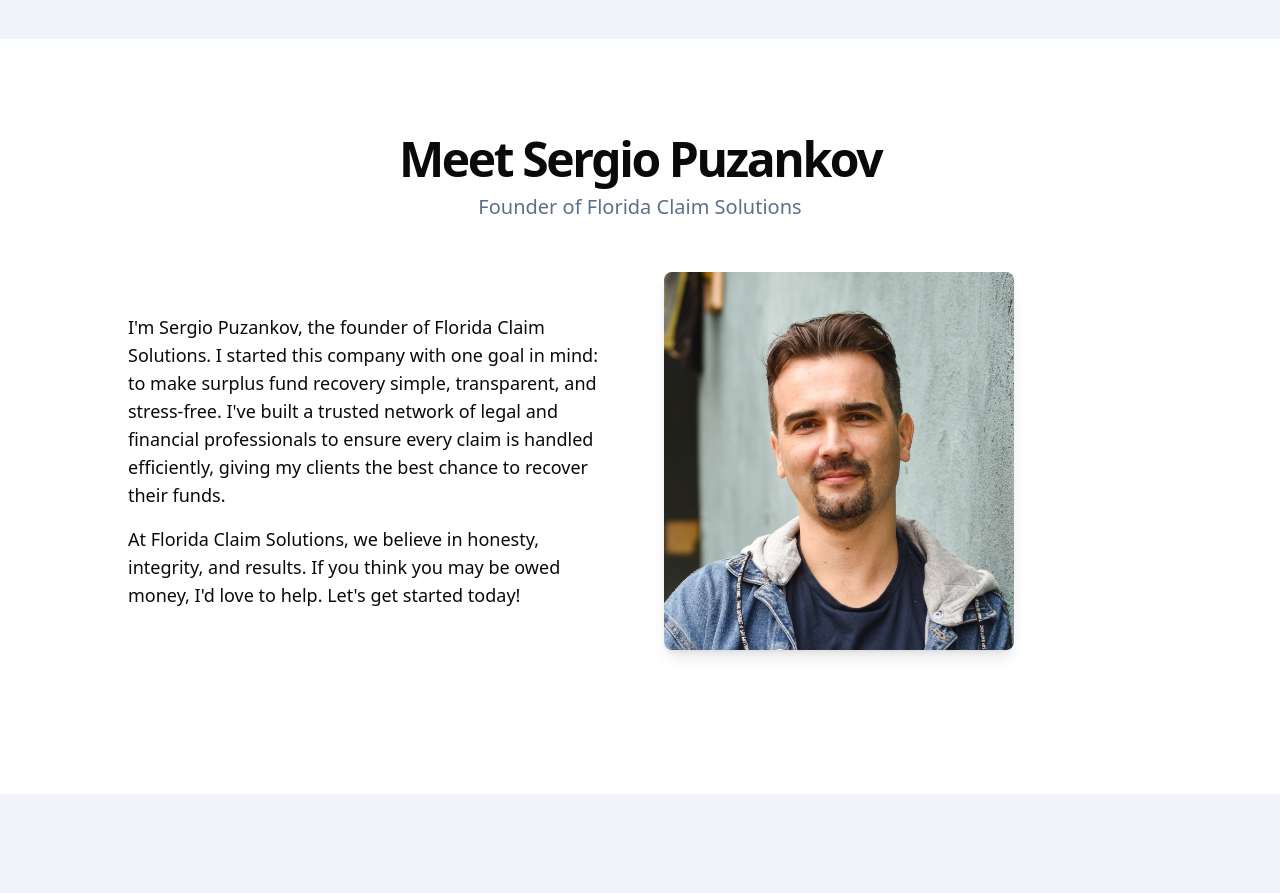
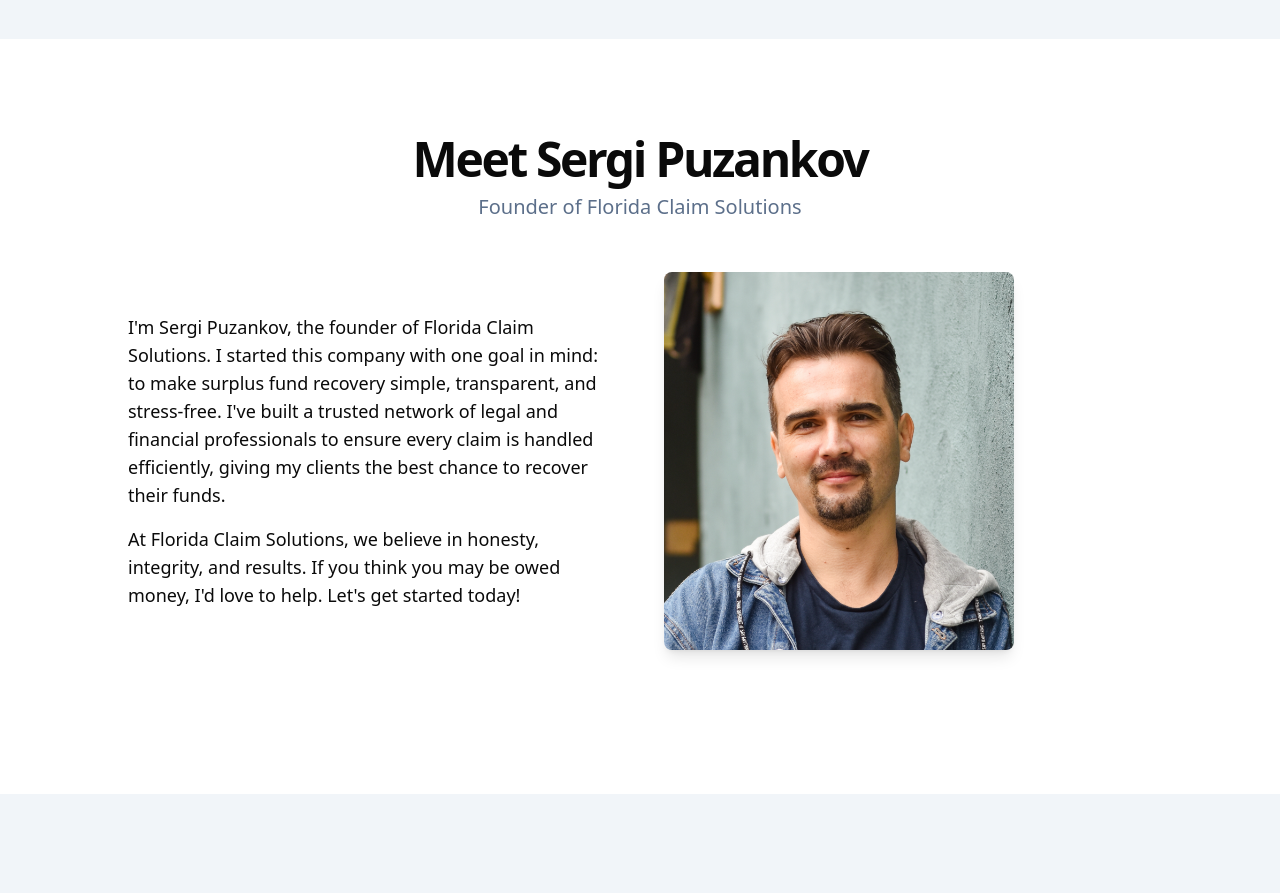
Before and after one commit to puzankov/florida-claim-solutions, a Next.js app: page / in a window 1280 px wide. Shown: the part 2600-3493 px from the top of the page. Built offline with nearby package versions, Linux system fonts and the light colour scheme.

Commit message:
rename to sergi

```diff
--- a/components/ui/main/Founder.tsx
+++ b/components/ui/main/Founder.tsx
@@ -5,7 +5,7 @@ const Founder = () => {
     <div className="container px-4 md:px-6">
       <div className="flex flex-col items-center justify-center space-y-4 text-center">
         <div className="space-y-2">
-          <h2 className="text-3xl font-bold tracking-tighter sm:text-4xl md:text-5xl">Meet Sergio Puzankov</h2>
+          <h2 className="text-3xl font-bold tracking-tighter sm:text-4xl md:text-5xl">Meet Sergi Puzankov</h2>
           <p
             className="max-w-[900px] text-muted-foreground md:text-xl/relaxed lg:text-base/relaxed xl:text-xl/relaxed">
             Founder of Florida Claim Solutions
@@ -16,7 +16,7 @@ const Founder = () => {
         <div className="grid gap-12 lg:grid-cols-2 items-center">
           <div className="space-y-4 text-center lg:text-left">
             <p className="text-lg">
-              I&#39;m Sergio Puzankov, the founder of Florida Claim Solutions.
+              I&#39;m Sergi Puzankov, the founder of Florida Claim Solutions.
               I started this company with one goal in mind: to make surplus fund recovery simple, transparent, and
               stress-free. I&#39;ve built a trusted network of legal and financial professionals to ensure every
               claim
@@ -30,7 +30,7 @@ const Founder = () => {
           <div className="flex justify-center lg:justify-start">
             <Image
               src="/images/sergi2.png"
-              alt="Sergio Puzankov, Founder of Florida Claim Solutions"
+              alt="Sergi Puzankov, Founder of Florida Claim Solutions"
               width={350}
               height={377}
               className="rounded-lg shadow-lg object-cover"
```
